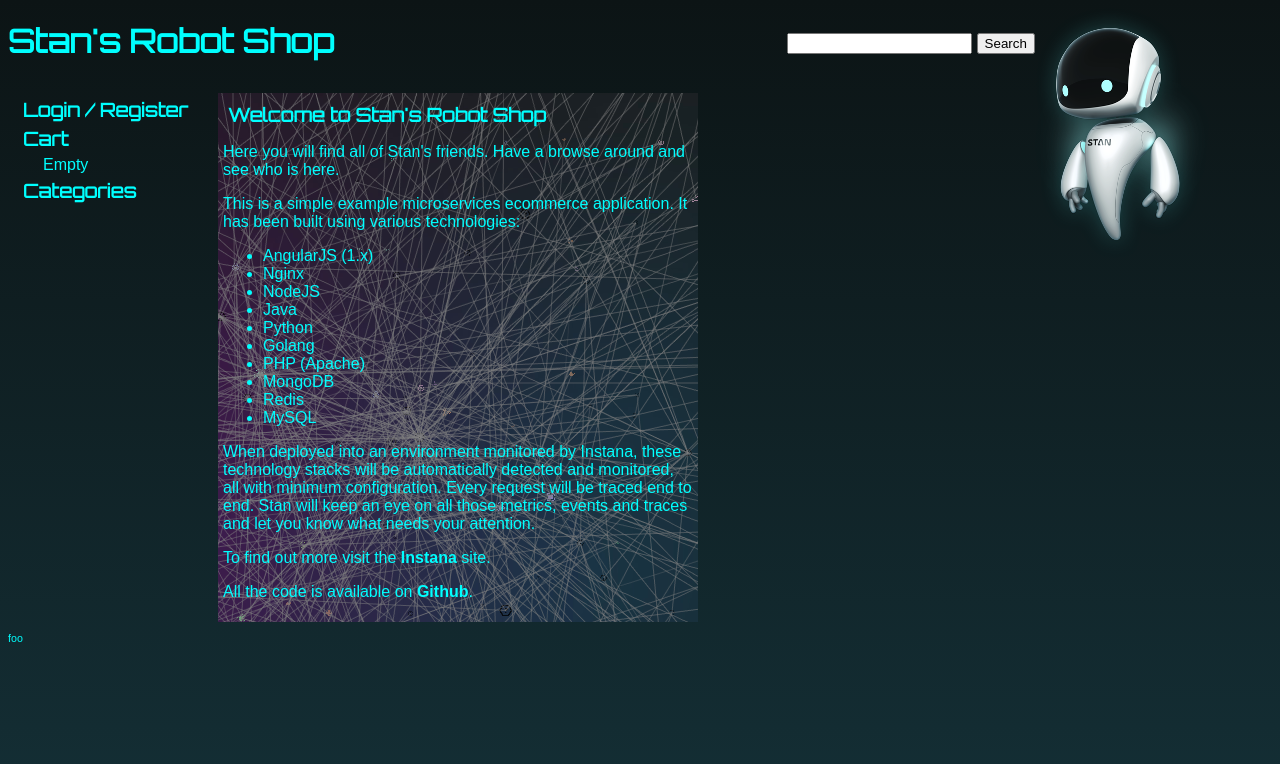
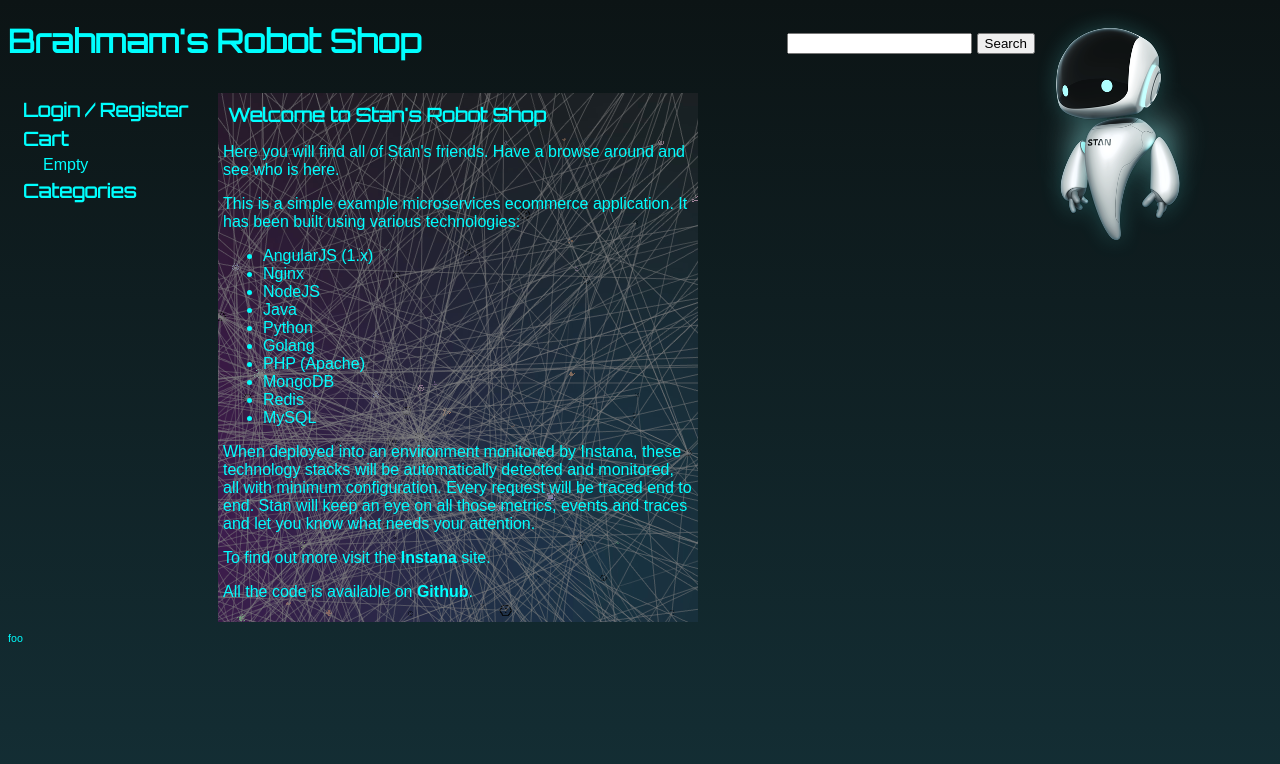
Before and after one commit to Brahmamdevops/roboshop-docker, a plain HTML site: page web/static/index.html in a window 1280 px wide. Drawn offline with nearby package versions, Linux system fonts and the light colour scheme; some packages are replaced by stand-ins of ours; no server answers.

Commit message:
Update website name

```diff
--- a/web/static/index.html
+++ b/web/static/index.html
@@ -15,7 +15,7 @@
 
 <body ng-app="robotshop">
 <div ng-controller="shopform">
-    <h1><a href="/">Stan's Robot Shop</a></h1>
+    <h1><a href="/">Brahmam's Robot Shop</a></h1>
     <span id="stan">
         <img src="/media/stan.png"/>
     </span>
```
